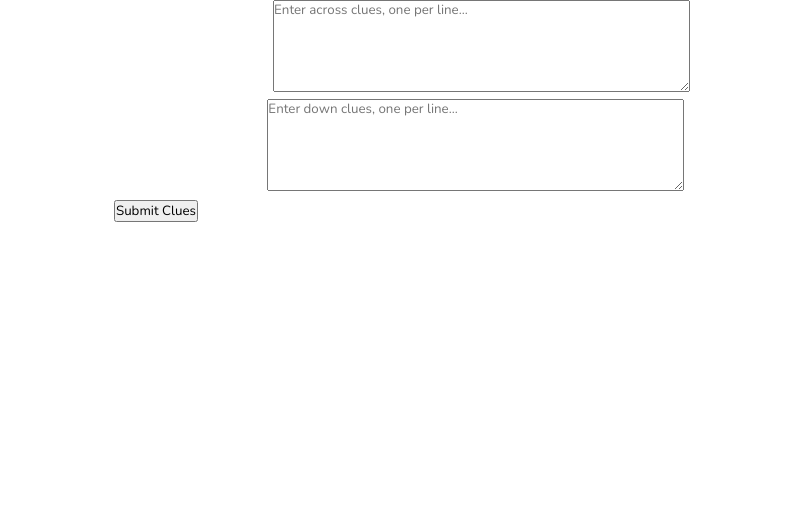
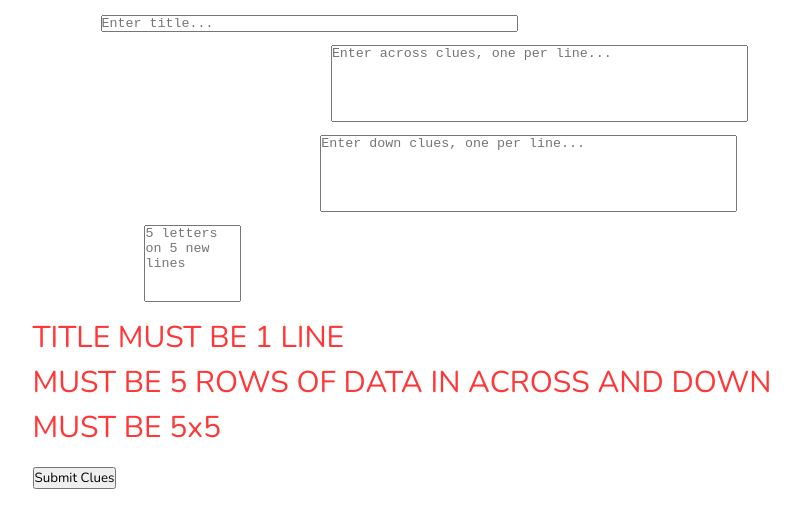
Before and after one commit to Charles-Hong520/crossword, a React (Vite) app in the folder client/: page /upload in a window 1280 px wide. Shown: the top 528 px of the page, without its empty margins (238-1038 px from the left). Built offline with nearby package versions, Linux system fonts and the light colour scheme; a web font is replaced by a local one.

Commit message:
posts correct data and data input validation

```diff
--- a/client/src/components/Form.jsx
+++ b/client/src/components/Form.jsx
@@ -1,20 +1,87 @@
-import React, { useState } from 'react';
-
+import React, { useEffect, useState } from 'react';
+import '@/styles/Form.css';
 const Form = () => {
     const [acrossClues, setAcrossClues] = useState('');
     const [downClues, setDownClues] = useState('');
+    const [title, setTitle] = useState('');
+    const [answer, setAnswer] = useState('');
+    const [errorMessages, setErrorMessages] = useState([]);
     const backendUrl = 'http://localhost:5050/crossword/mini'; // POST
+
+    const data = {
+        title: "",
+        rows: 5,
+        cols: 5,
+        across: {
+            1: { clue: "", start: [0, 0], end: [0, 4] },
+            6: { clue: "", start: [1, 0], end: [1, 4] },
+            7: { clue: "", start: [2, 0], end: [2, 4] },
+            8: { clue: "", start: [3, 0], end: [3, 4] },
+            9: { clue: "", start: [4, 0], end: [4, 4] }
+        },
+        down: {
+            1: { clue: "", start: [0, 0], end: [4, 0] },
+            2: { clue: "", start: [0, 1], end: [4, 1] },
+            3: { clue: "", start: [0, 2], end: [4, 2] },
+            4: { clue: "", start: [0, 3], end: [4, 3] },
+            5: { clue: "", start: [0, 4], end: [4, 4] },
+        },
+        answer: "",
+        owner: {
+            across: [1, 1, 1, 1, 1, 6, 6, 6, 6, 6, 7, 7, 7, 7, 7, 8, 8, 8, 8, 8, 9, 9, 9, 9, 9],
+            down: [1, 2, 3, 4, 5, 1, 2, 3, 4, 5, 1, 2, 3, 4, 5, 1, 2, 3, 4, 5, 1, 2, 3, 4, 5]
+        }
+    };
+
+    useEffect(() => {
+        let error = [];
+        const cluesData = {
+            across: acrossClues.split('\n').filter(line => line.trim() !== ''),
+            down: downClues.split('\n').filter(line => line.trim() !== ''),
+            answer: answer.split('\n').filter(line => line.trim() !== ''),
+            title: title.split('\n').filter(line => line.trim() !== '')
+        };
+        if (cluesData.title.length != 1) {
+            error.push(<div key="title">TITLE MUST BE 1 LINE</div>);
+        }
+        if (cluesData.across.length != 5 || cluesData.down.length != 5) {
+            error.push(<div key="clues">MUST BE 5 ROWS OF DATA IN ACROSS AND DOWN</div>);
+        }
+        if (cluesData.answer.length != 5) {
+            error.push(<div key="answer">MUST BE 5x5</div>);
+        } else {
+            for (let word of cluesData.answer) {
+                if (word.length != 5) {
+                    error.push(<div key="answer">MUST BE 5x5</div>);
+                    break;
+                }
+            }
+        }
+        setErrorMessages(error);
+    }, [acrossClues, downClues, title, answer]);
+
+
 
     const handleSubmit = async (event) => {
         event.preventDefault(); // Prevent default form submission behavior
+        // if(errorMessages.length != 0) {
+        //     alert('fix the inputs Ani');
+        //     return;
+        // }
+        const cluesData = {
+            across: acrossClues.split('\n').filter(line => line.trim() !== ''),
+            down: downClues.split('\n').filter(line => line.trim() !== ''),
+            answer: answer.split('\n').filter(line => line.trim() !== '').join('').toUpperCase(),
+            title: title.split('\n').filter(line => line.trim() !== '').join('')
+        };
+        data.title = cluesData.title;
+        data.answer = cluesData.answer;
 
-    const cluesData = {
-      across: acrossClues.split('\n').filter(line => line.trim() !== ''), // Split by new line, remove empty lines
-      down: downClues.split('\n').filter(line => line.trim() !== ''),   // Split by new line, remove empty lines
-    };
-    if(cluesData.across.length != 5 || cluesData.down.length != 5) {
-        alert('MUST BE 5 ROWS OF DATA IN ACROSS AND DOWN');
-        return;
+        const a = [1, 6, 7, 8, 9];
+        const d = [1, 2, 3, 4, 5];
+        for (let i = 0; i < 5; i++) {
+            data.across[a[i]].clue = cluesData.across[i];
+            data.down[d[i]].clue = cluesData.down[i];
         }
         try {
             const response = await fetch(backendUrl, {
@@ -22,14 +89,16 @@ const Form = () => {
                 headers: {
                     'Content-Type': 'application/json',
                 },
-        body: JSON.stringify(cluesData),
+                body: JSON.stringify(data),
             });
 
             if (response.ok) {
                 console.log('Clues submitted successfully!');
                 // Optionally, clear the form or show a success message
+                setTitle('');
                 setAcrossClues('');
                 setDownClues('');
+                setAnswer('');
             } else {
                 console.error('Failed to submit clues:', response.statusText);
             }
@@ -40,6 +109,17 @@ const Form = () => {
 
     return (
         <form onSubmit={handleSubmit}>
+            <div>
+                <label htmlFor="title">Title:</label>
+                <textarea
+                    id="title"
+                    rows="1"
+                    cols="50"
+                    value={title}
+                    onChange={(e) => setTitle(e.target.value)}
+                    placeholder="Enter title..."
+                ></textarea>
+            </div>
             <div>
                 <label htmlFor="acrossClues">Across Clues (5 lines):</label>
                 <textarea
@@ -62,6 +142,21 @@ const Form = () => {
                     placeholder="Enter down clues, one per line..."
                 ></textarea>
             </div>
+            <div>
+                <label htmlFor="answer">Answer:</label>
+                <textarea
+                    id="answer"
+                    rows="5"
+                    cols="10"
+                    maxLength="29"
+                    value={answer}
+                    onChange={(e) => setAnswer(e.target.value)}
+                    placeholder="5 letters on 5 new lines"
+                ></textarea>
+            </div>
+            <div className='error-message'>
+                {errorMessages.map(div => div)}
+            </div>
             <button type="submit">Submit Clues</button>
         </form>
     );
--- a/client/src/components/Home.jsx
+++ b/client/src/components/Home.jsx
@@ -1,12 +1,14 @@
 import { useState, useEffect } from 'react'
+import { Link } from 'react-router-dom';
 import '@/styles/Home.css'
-
+const base = import.meta.env.BASE_URL;
 function Home() {
     return (
         <>
             <div className='title-bar'>
                 home
             </div>
+             <Link to={"/upload"}>form</Link>
         </>
     )
 }
--- a/client/src/components/NotFound.jsx
+++ b/client/src/components/NotFound.jsx
@@ -6,7 +6,7 @@ function NotFound() {
     return (
         <div>
             <h1>Page Not Found!</h1>
-            <Link to={base+""}>Go Back Home</Link>
+            <Link to={"/"}>Go Back Home</Link>
         </div>
     );
 }
--- a/client/src/components/Puzzle.jsx
+++ b/client/src/components/Puzzle.jsx
@@ -11,9 +11,9 @@ function Puzzle() {
   const [hasWon, setHasWon] = useState(false);
   const [letters, setLetters] = useState('');
   const { status, isPending, error, data } = useQuery({
-    queryKey: ['repoData'],
+    queryKey: [`puzzle_number ${puzzle_number}`],
     queryFn: () =>
-      fetch(`http://localhost:5050/crossword/${puzzle_number}`).then((res) =>
+      fetch(`http://localhost:5050${import.meta.env.BASE_URL}/${puzzle_number}`).then((res) =>
         res.json(),
   ),
 })
@@ -36,7 +36,7 @@ if (error) return 'An error has occurred: ' + error.message;
     <>
       <div className='title-bar'>
         {data.title}
-        {hasWon && <p className='win'>C'EST COMPLET !</p>}
+        {hasWon && <p className='win'>C'EST FINI !</p>}
       </div>
       <div className='puzzle-content'>
         <Grid
--- a/client/src/main.jsx
+++ b/client/src/main.jsx
@@ -8,17 +8,15 @@ import NotFound from '@/components/NotFound'
 import Form from '@/components/Form'
 import { createBrowserRouter, RouterProvider } from "react-router-dom";
 
-const base = import.meta.env.BASE_URL;
 const queryClient = new QueryClient();
 
-
 const router = createBrowserRouter([
-  { path: base + "", element: <Home /> },
-  { path: base + "puzzle", element: <Puzzle /> },
-  { path: base + "puzzle/:puzzle_number", element: <Puzzle /> },
-  { path: base + "upload", element: <Form /> },
+  { path: "/", element: <Home /> },
+  { path: "/puzzle", element: <Puzzle /> },
+  { path: "/puzzle/:puzzle_number", element: <Puzzle /> },
+  { path: "/upload", element: <Form /> },
   { path: "*", element: <NotFound /> },
-]);
+], { basename: import.meta.env.BASE_URL });
 
 
 createRoot(document.getElementById('root')).render(
--- /dev/null
+++ b/client/src/styles/Form.css
@@ -0,0 +1,12 @@
+.error-message {
+    color: rgb(255, 55, 55);
+}
+
+form {
+    font-size: 30px;
+}
+
+textarea {
+    font-family: 'Courier New', Courier, monospace;
+    resize: none;
+}
--- a/client/vite.config.js
+++ b/client/vite.config.js
@@ -5,7 +5,7 @@ import { resolve } from 'path';
 // https://vite.dev/config/
 export default defineConfig({
   plugins: [react()],
-  base: "/crossword/",
+  base: "/crossword",
   resolve: {
     alias: {
       // Define your aliases here
```
Also changed, not shown: client/src/assets/db.js (+11 -11 lines), 1 other file (tests, documents, lock files or other folders). Lines whose indentation alone changed are shown as unchanged.
